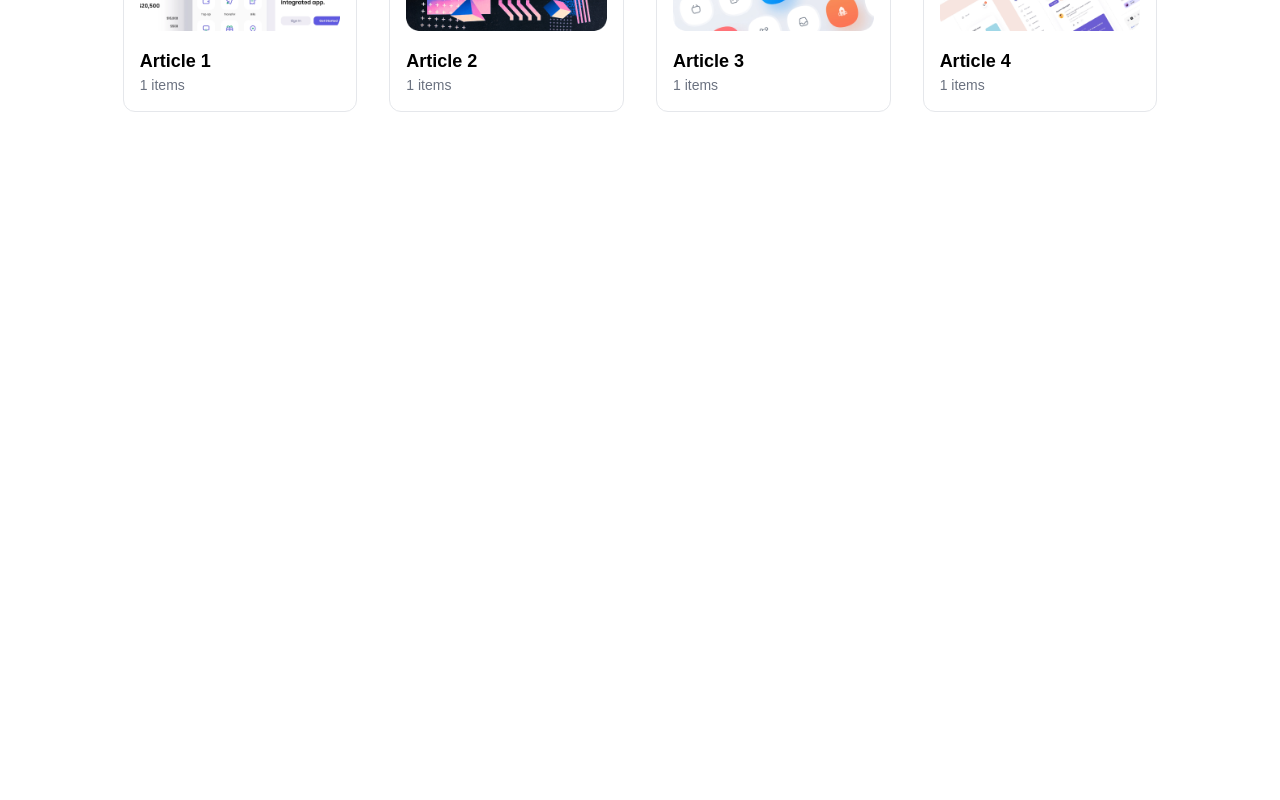
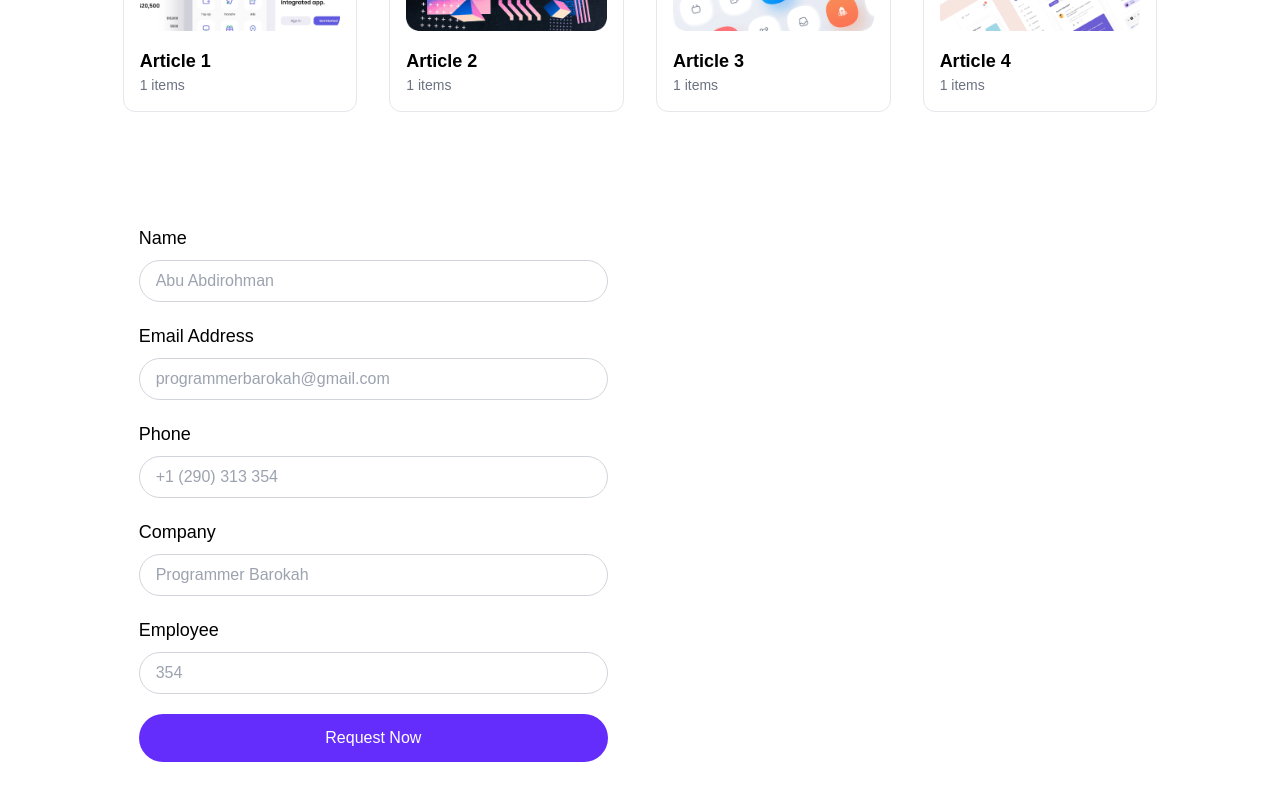
Before and after one commit to abuabdirohman4/portfolio-client-react-ts-tailwind, a React (Vite) app: page / in a window 1280 px wide. Shown: the part 1943-2743 px from the top of the page. Before the commit the page ends 2135 px from the top, so only its background shows below. Built offline with nearby package versions, Linux system fonts and the light colour scheme.

Commit message:
done: contact

```diff
--- /dev/null
+++ b/src/pages/Contact/index.tsx
@@ -0,0 +1,83 @@
+import Container from "../../components/Container";
+
+const Contact = () => {
+  return (
+    <Container>
+      <div className="w-full xl:w-6/12">
+        <div className="rounded-[30px] bg-white p-8">
+          <form>
+            <div className="mb-5 flex flex-col">
+              <label htmlFor="FullName" className="mb-2 text-lg">
+                Name
+              </label>
+              <input
+                type="text"
+                name="fullName"
+                id="fullName"
+                placeholder="Abu Abdirohman"
+                className="rounded-full border border-gray-300 px-4 py-2 outline-none"
+              />
+            </div>
+            <div className="mb-5 flex flex-col">
+              <label htmlFor="email" className="mb-2 text-lg">
+                Email Address
+              </label>
+              <input
+                type="text"
+                name="email"
+                id="email"
+                placeholder="programmerbarokah@gmail.com"
+                className="rounded-full border border-gray-300 px-4 py-2 outline-none"
+              />
+            </div>
+            <div className="mb-5 flex flex-col">
+              <label htmlFor="phone" className="mb-2 text-lg">
+                Phone
+              </label>
+              <input
+                type="text"
+                name="phone"
+                id="phone"
+                placeholder="+1 (290) 313 354"
+                className="rounded-full border border-gray-300 px-4 py-2 outline-none"
+              />
+            </div>
+            <div className="mb-5 flex flex-col">
+              <label htmlFor="company" className="mb-2 text-lg">
+                Company
+              </label>
+              <input
+                type="text"
+                name="company"
+                id="company"
+                placeholder="Programmer Barokah"
+                className="rounded-full border border-gray-300 px-4 py-2 outline-none"
+              />
+            </div>
+            <div className="mb-5 flex flex-col">
+              <label htmlFor="employee" className="mb-2 text-lg">
+                Employee
+              </label>
+              <input
+                type="text"
+                name="employee"
+                id="employee"
+                placeholder="354"
+                className="rounded-full border border-gray-300 px-4 py-2 outline-none"
+              />
+            </div>
+
+            <button
+              type="submit"
+              className="bg-primary w-full rounded-full py-3 text-white"
+            >
+              Request Now
+            </button>
+          </form>
+        </div>
+      </div>
+    </Container>
+  );
+};
+
+export default Contact;
--- a/src/pages/Home/index.tsx
+++ b/src/pages/Home/index.tsx
@@ -4,6 +4,7 @@ import Article from "../Article";
 import Portfolio from "../Portfolio";
 import Skills from "../Skills";
 import About from "../About";
+import Contact from "../Contact";
 
 const Home = () => {
   return (
@@ -37,8 +38,11 @@ const Home = () => {
       <div className="my-16">
         <Portfolio />
       </div>
-      <div className="mb-16">
+      <div>
         <Article />
+      </div>
+      <div className="my-16">
+        <Contact />
       </div>
     </>
   );
```
